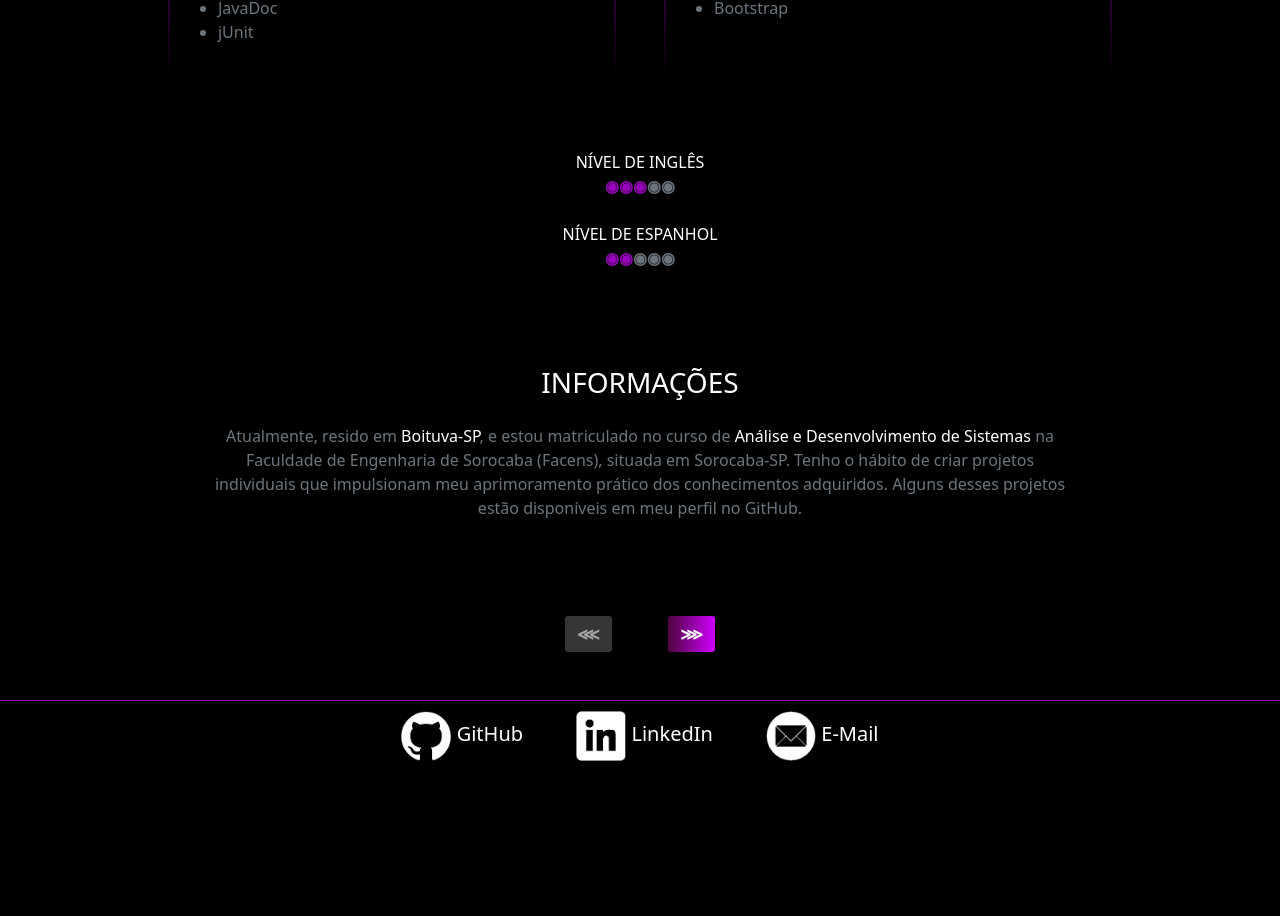
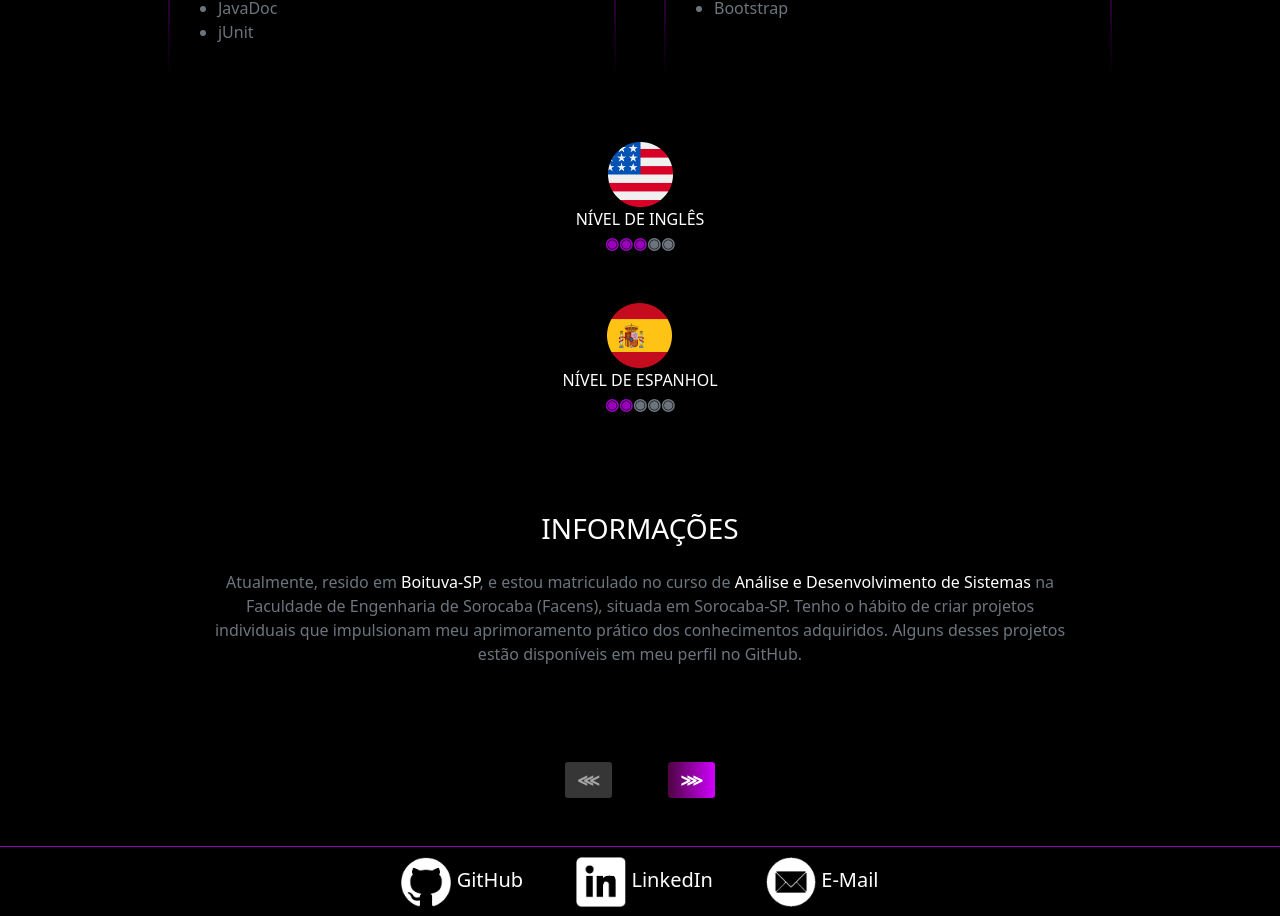
Before and after one commit to Rafael-MJ/rafaelmj.xyz, an Angular app: page /#/main in a window 1280 px wide. Shown: the part 2236-3152 px from the top of the page. Before the commit the page ends 3006 px from the top, so only its background shows below. Built offline with nearby package versions, Linux system fonts and the light colour scheme.

Commit message:
feat: add icons to 'fluency' component

```diff
--- a/src/app/components/screens/scr-fluency/scr-fluency.component.html
+++ b/src/app/components/screens/scr-fluency/scr-fluency.component.html
@@ -1,4 +1,5 @@
-<div class="text-center d-grid m-4">
+<div class="text-center d-grid mb-5 mt-3 justify-content-center">
+  <img class="logo m-auto" src="../../../../assets/icons/usa-icon.png" alt="english-lvl" />
   <span class="text-secondary text-left text-white">NÍVEL DE INGLÊS</span>
   <div>
     <span class="text-secondary text-left lvl">◉◉◉</span>
@@ -6,7 +7,8 @@
   </div>
 </div>
 
-<div class="text-center d-grid m-4">
+<div class="text-center d-grid mb-0 mt-5 justify-content-center">
+  <img class="logo m-auto" src="../../../../assets/icons/spain-icon.png" alt="spanish-lvl" />
   <span class="text-secondary text-left text-white">NÍVEL DE ESPANHOL</span>
   <div>
     <span class="text-secondary text-left lvl">◉◉</span>
--- a/src/app/components/screens/scr-fluency/scr-fluency.component.scss
+++ b/src/app/components/screens/scr-fluency/scr-fluency.component.scss
@@ -1,4 +1,8 @@
 @import '../../../utils/style.utils.scss';
+
+.logo {
+  width: 65px;
+}
 
 .lvl {
   color: $color-purple !important;
```
Also changed, not shown: src/assets/icons/spain-icon.png (added), src/assets/icons/usa-icon.png (added).
